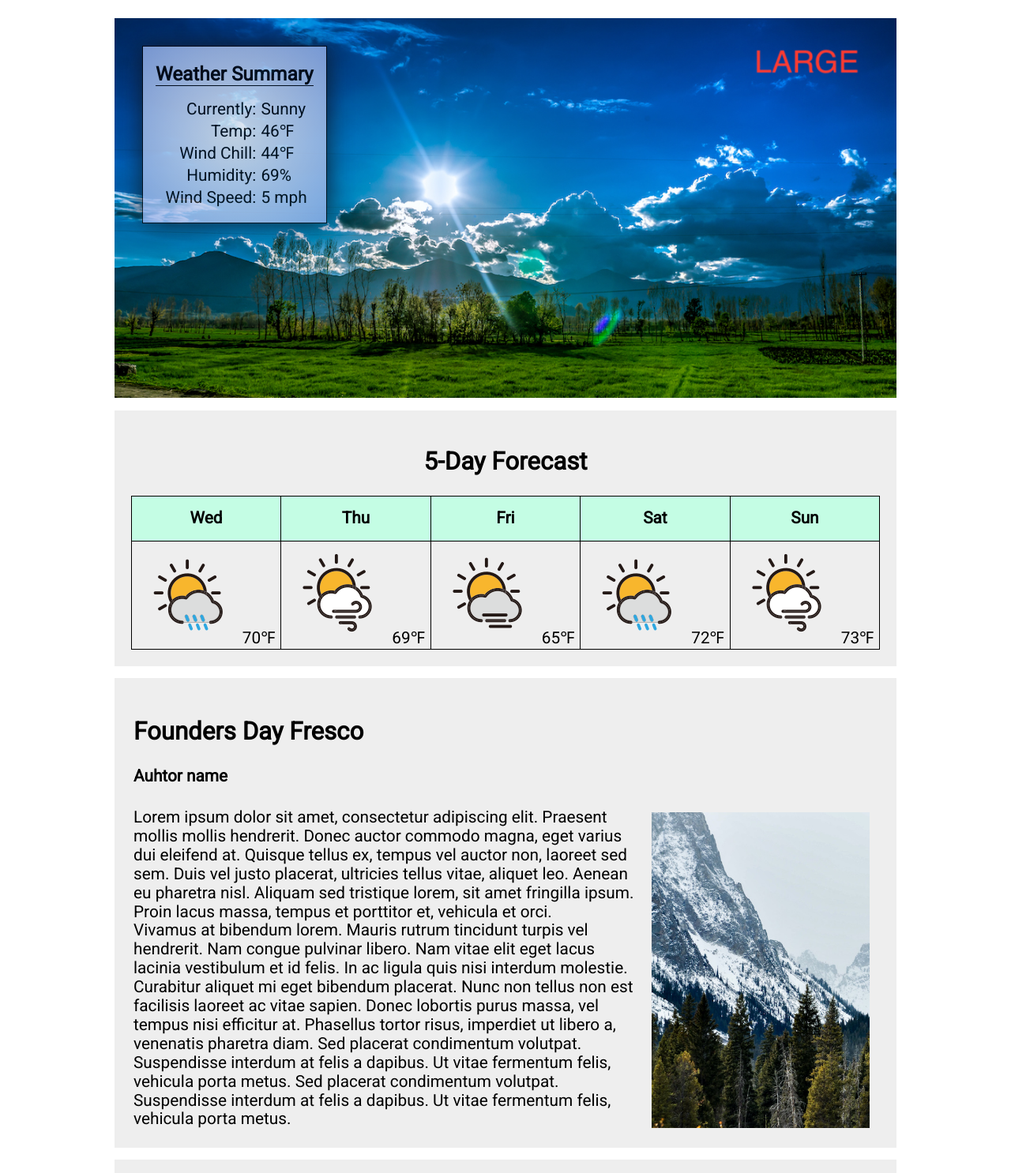
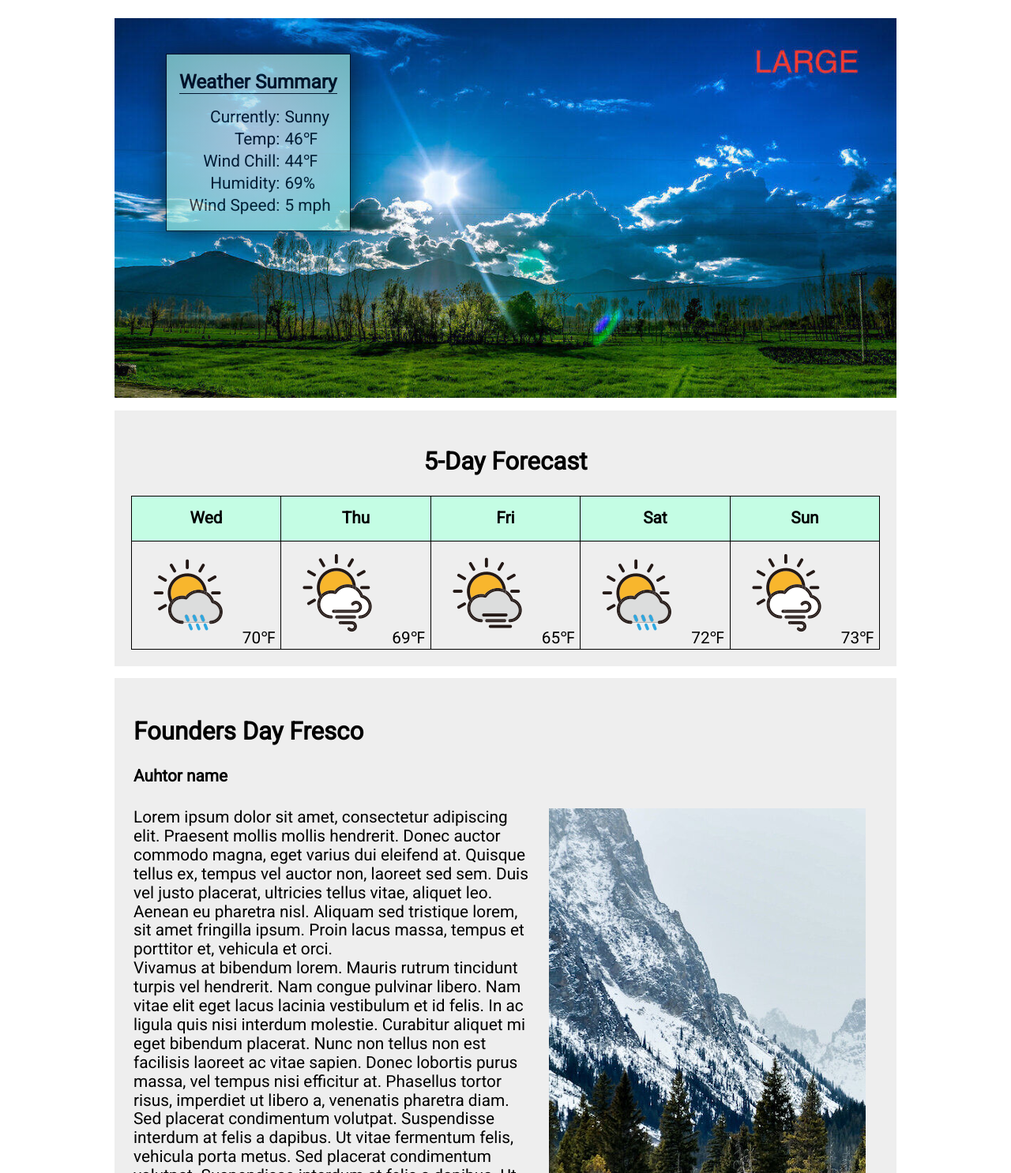
Before and after one commit to sistersonya/sistersonya.github.io, a plain HTML site: page lesson6/preston-6.html in a window 1280 px wide. Shown: the part 274-1760 px from the top of the page at 79% size. Drawn offline with Linux system fonts and the light colour scheme; a script that the page names is missing; a web font is replaced by a local one.

Commit message:
W06_change2

```diff
--- a/lesson5/css/medium.css
+++ b/lesson5/css/medium.css
@@ -30,6 +30,7 @@
 
     .article img {
       float: right;
+      margin: 0px 15px 5px 15px;
     }
 
     footer {
--- a/lesson5/css/small.css
+++ b/lesson5/css/small.css
@@ -157,10 +157,9 @@ table {
 }
 
 .article img {
-  max-width: 100%;
+  max-width: 50%;
   height: auto;
-  margin: 0px 15px 5px 15px;
-
+  margin: auto;
 }
 
 .contact {
--- a/lesson6/css/medium.css
+++ b/lesson6/css/medium.css
@@ -28,6 +28,17 @@
       max-width: 800px;
     }
 
+    .weatherSummary {
+      position: absolute;
+      left: 35px;
+      top: 35px;
+    }
+
+    .article img {
+      float: right;
+      margin: 0px 15px 5px 15px;
+    }
+
     footer {
       font-size: 1em;
     }
--- a/lesson6/css/small.css
+++ b/lesson6/css/small.css
@@ -111,19 +111,17 @@ main img {
 }
 
 .weatherSummary {
-  position: absolute;
-  max-width: 100%;
   height: auto;
-	top: 35px;
-	left: 35px;
-	background: radial-gradient(#eee, #94b0e9);
+  margin: 10px 30px 10px 30px;
+	background: radial-gradient(#eee, #9ce8d9);
 	border: 1px solid #000;
 	padding: 1rem;
 	box-shadow: 0 0 30px #111;
-	opacity: .8;
+	opacity: .7;
 }
 
 .weatherSummary h3 {
+  text-align: center;
   border-bottom-style: solid;
   border-bottom-width: 1px;
   margin: 5px 0px 15px 0px;
@@ -141,11 +139,11 @@ main img {
 }
 
 .forecast {
-    text-align: center;
-    background-color: #eee;
-    padding: 1em;
-    margin: 0px 0px 15px 0px;
-  }
+  text-align: center;
+  background-color: #eee;
+  padding: 1em;
+  margin: 0px 0px 15px 0px;
+}
 
 table {
     width: 100%;
@@ -166,23 +164,22 @@ table {
 }
 
 .article {
-  text-align: left;
   background-color: #eee;
   padding: 1.5rem;
-  margin: 0px 0px 15px 0px;
+  margin: 0px 0px 25px 0px;
 }
 
 .article img {
-  float: right;
-  max-width: 100%;
-  height: 400px;
-  padding: 5px;
-  margin: 0px 5px 10px 10px;
+  max-width: 50%;
+  height: auto;
+  margin: auto;
 }
-
 
 .contact {
   display: flex;
+  flex-wrap: wrap;
+  justify-content: start;
+  align-items: flex-end;
   max-width: 100%;
   height: auto;
   background-color: #eee;
@@ -194,12 +191,13 @@ table {
 }
 .contactText {
   flex-direction: column;
-  margin: 150px 0px 10px 30px;
+  padding: 30px;
 }
 .contactInfo img {
   max-width: 100%;
   height: auto;
 }
+
 
   /* ------ FOOTER ------- */
 footer {
--- a/lesson6/preston-6.html
+++ b/lesson6/preston-6.html
@@ -40,14 +40,14 @@
     </nav>
     <main>
       <!--Banner-->
-      <div class="banner"><h4>"Saturday = Preston Pancakes in the Park!  9:00 a.m. Saturday at the city park pavilion." </h4></div>
+      <div class="banner"><h4>Saturday = Preston Pancakes in the Park!  9:00 a.m. Saturday at the city park pavilion.</h4></div>
       <h1>Preston Idaho</h1>
         <div class="herodiv">
           <picture class="hero">
-            <source srcset="./images/image400.jpeg" media="(max-width: 400px)" />
-            <source srcset="./images/image800.jpeg" media="(max-width: 800px)" />
-            <source srcset="./images/image1100.jpeg" media="(max-width: 1100px)" />
-            <img src="./images/image1100.jpeg" alt="Preston" />
+            <source srcset="./images/rsz_image400.jpg" media="(max-width: 400px)" />
+            <source srcset="./images/rsz_image800.jpg" media="(max-width: 800px)" />
+            <source srcset="./images/rsz_image1100.jpg" media="(max-width: 1100px)" />
+            <img src="./images/rsz_image1100.jpg" alt="Preston" />
           </picture>
           <section class="weatherSummary">
           <h3>Weather Summary</h3>
@@ -88,7 +88,7 @@
         <div class="article">
           <h2>Founders Day Fresco</h2>
           <h4>Auhtor name</h4>
-          <img src="./images/image2.jpg" alt="Idaho nature">
+          <img src="./images/rsz_image2.jpg" alt="Idaho nature">
           <p> Lorem ipsum dolor sit amet, consectetur adipiscing elit. Praesent mollis mollis hendrerit.
             Donec auctor commodo magna, eget varius dui eleifend at. Quisque tellus ex, tempus vel auctor non,
             laoreet sed sem. Duis vel justo placerat, ultricies tellus vitae, aliquet leo. Aenean eu pharetra nisl.
@@ -101,12 +101,18 @@
             venenatis pharetra diam. Sed placerat condimentum volutpat. Suspendisse interdum at felis a dapibus.
             Ut vitae fermentum felis, vehicula porta metus. Sed placerat condimentum volutpat. Suspendisse interdum at felis
             a dapibus. Ut vitae fermentum felis, vehicula porta metus.
+          <br>
+            In ac ligula quis nisi interdum molestie. Curabitur aliquet mi eget bibendum placerat. Nunc non tellus non est facilisis laoreet ac vitae sapien.
+            Donec lobortis purus massa, vel tempus nisi efficitur at. Phasellus tortor risus, imperdiet ut libero a,
+            venenatis pharetra diam. Sed placerat condimentum volutpat. Suspendisse interdum at felis a dapibus.
+            Ut vitae fermentum felis, vehicula porta metus. Sed placerat condimentum volutpat. Suspendisse interdum at felis
+            a dapibus. Ut vitae fermentum felis, vehicula porta metus.
           </p>
         </div>
 
         <div class="contact">
           <div class="contactInfo"><h2>Contact Information</h2>
-           <img src="./images/map.png" alt="Map of Idaho Locations">
+           <img src="./images/rsz_map.jpg" alt="Map of Idaho Locations">
            </div>
            <div class="contactText">
              <p>
@@ -132,10 +138,11 @@
             <span id = "lastUpdated"></span>
         </p>
     </footer>
-    <script src="./js/currentDate.js"></script>
+    <script src="./js/currentdate.js"></script>
     <script src="./js/nav.js" ></script>
     <script src="./js/banner.js" ></script>
-    <script src="./js/windChill.js"></script>
+    <script src="./js/windchill.js"></script>
     <script src="https://ajax.googleapis.com/ajax/libs/webfont/1.6.26/webfont.js"></script>
+    <script src="./js/webfontload.js"></script>
  </body>
 </html>
```
Also changed, not shown: lesson7/lazyload.html (+2 -2 lines), lesson6/images/image1100.jpeg (deleted), lesson6/images/image400.jpeg (deleted), lesson6/images/image800.jpeg (deleted), lesson6/images/rsz_image1100.jpg (added), lesson6/images/rsz_image2.jpg (added), lesson6/images/rsz_image400.jpg (added), lesson6/images/rsz_image800.jpg (added), lesson6/images/rsz_map.jpg (added), 3 other files.
